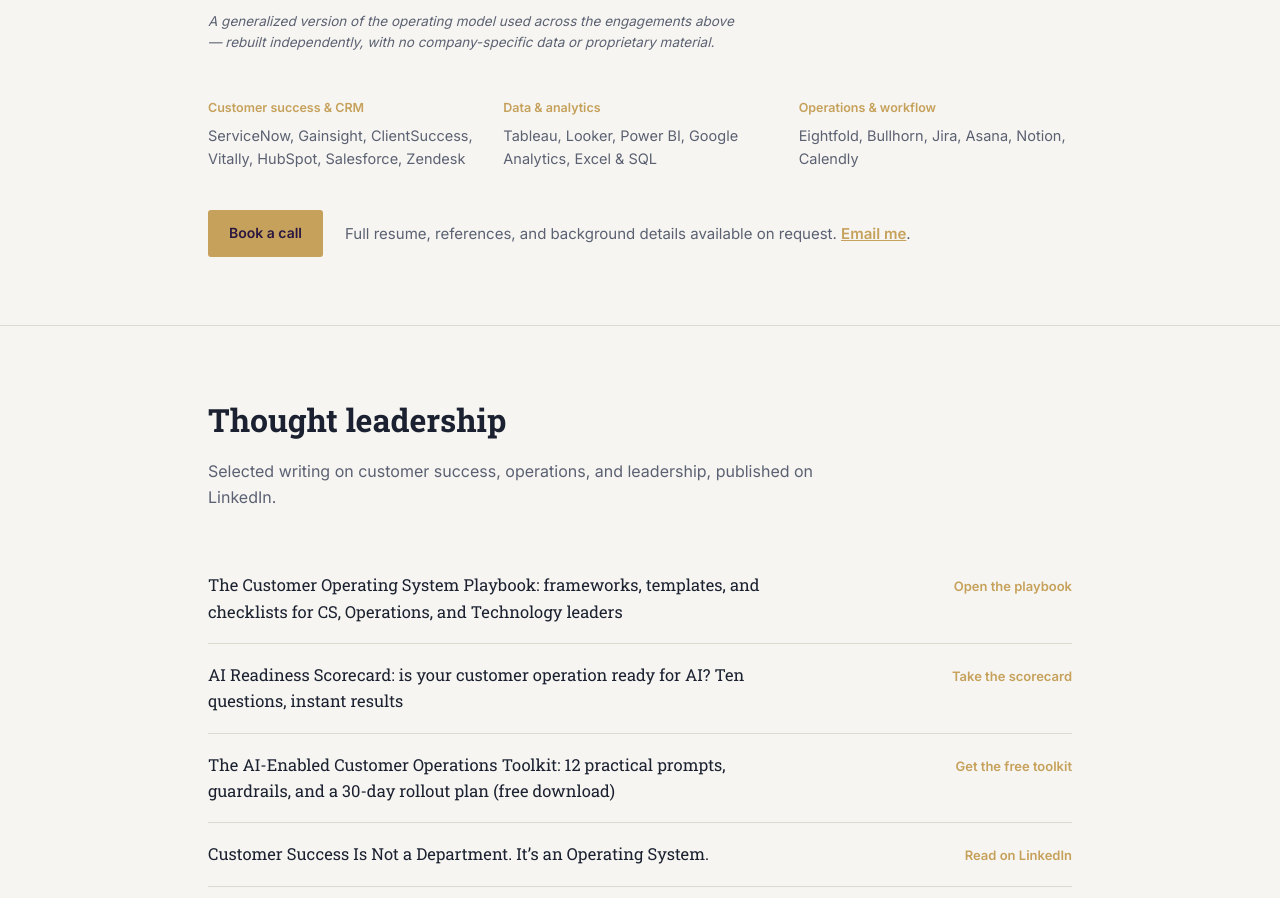
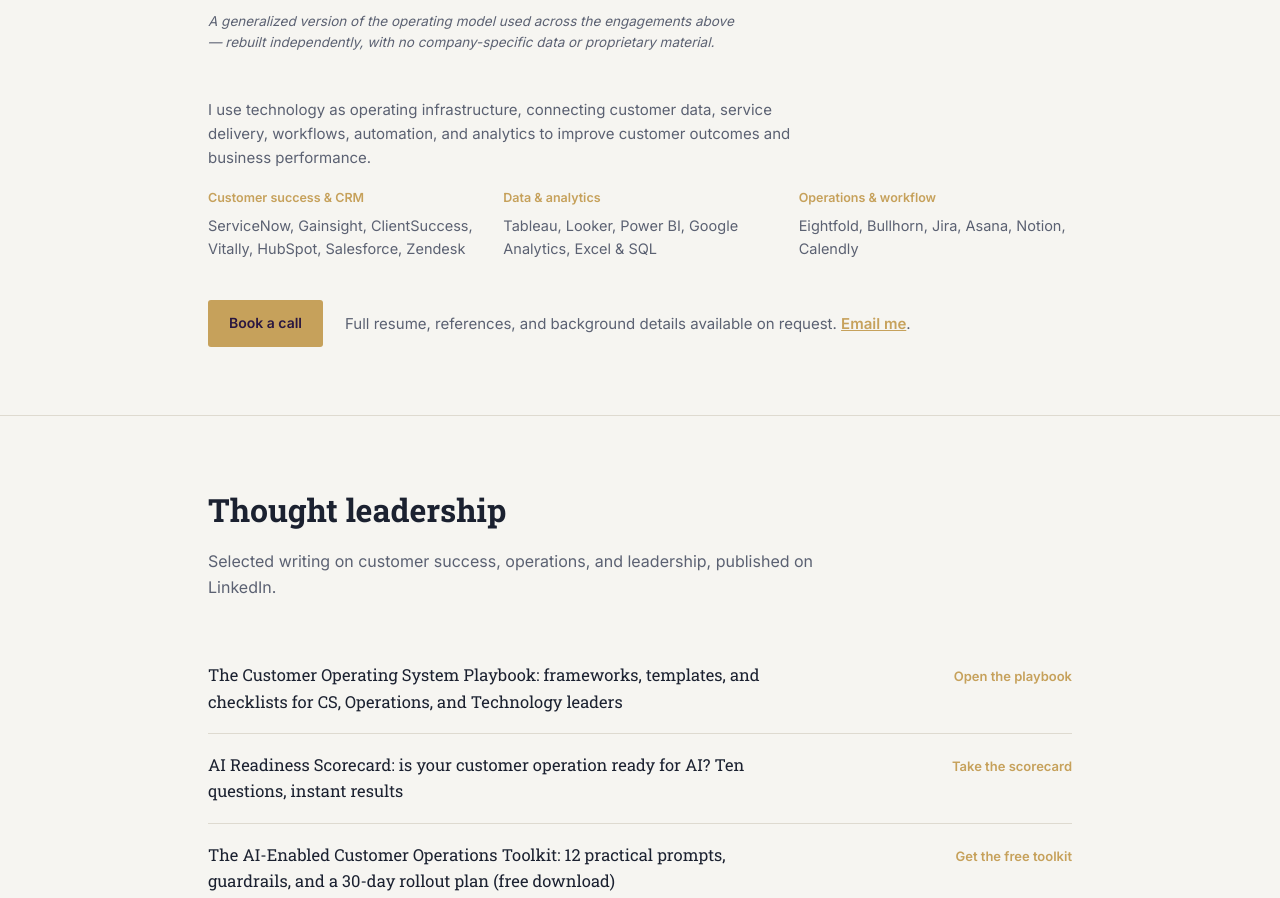
Before and after one commit to telaine2024/tehrani, a plain HTML site: page index.html in a window 1280 px wide. Shown: the part 2686-3584 px from the top of the page. Drawn offline with Linux system fonts and the light colour scheme.

Commit message:
Add technology operating statement

```diff
--- a/index.html
+++ b/index.html
@@ -604,6 +604,7 @@
     <p class="framework-caption">A generalized version of the operating model used across the engagements above — rebuilt independently, with no company-specific data or proprietary material.</p>
 
     <div style="margin-top: 44px;">
+      <p style="font-size: 15px; color: var(--text-muted); max-width: 62ch; margin: 0 0 18px;">I use technology as operating infrastructure, connecting customer data, service delivery, workflows, automation, and analytics to improve customer outcomes and business performance.</p>
       <div class="tools-grid">
         <div>
           <div class="cat">Customer success &amp; CRM</div>
```
